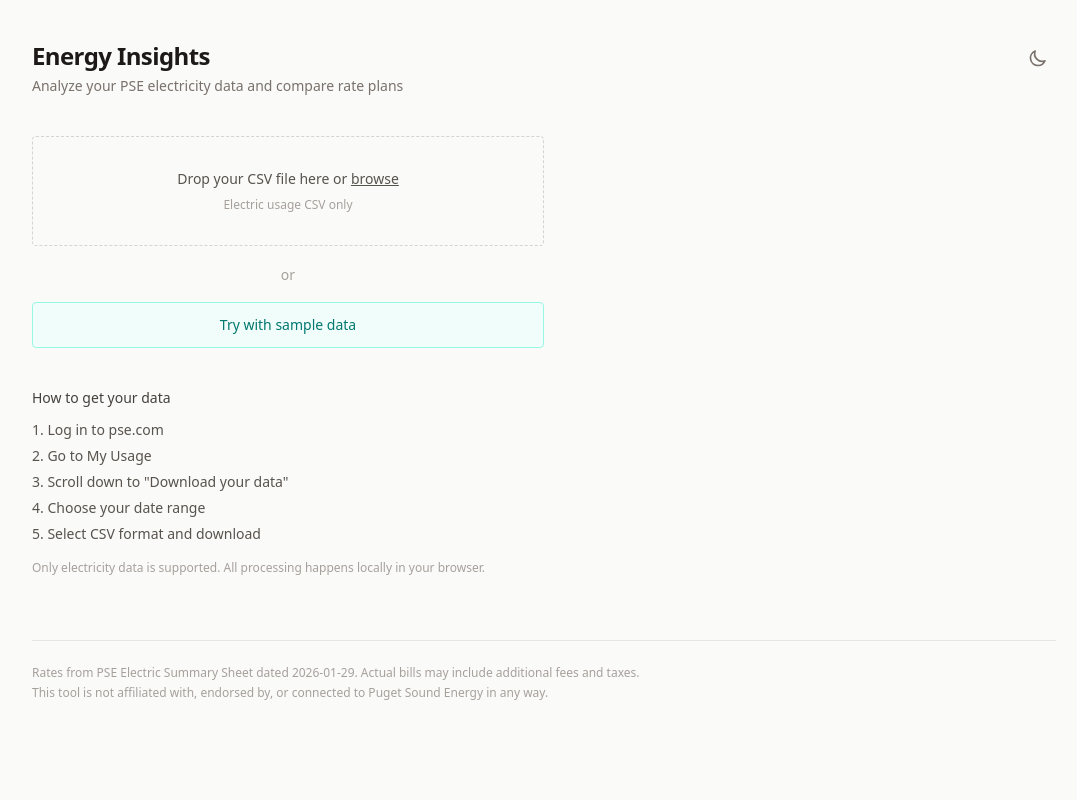
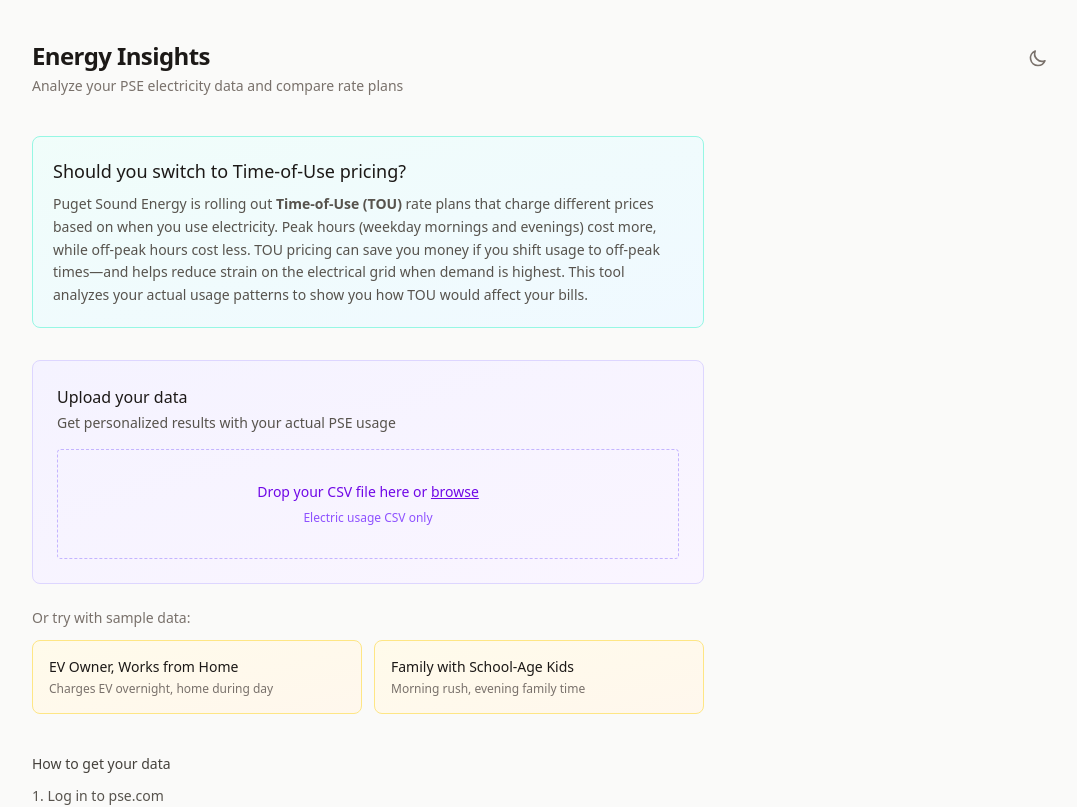
Before and after one commit to adityamandaleeka/energy-insights, a React (Vite) app: page / in a window 1280 px wide. Shown: the top 807 px of the page, without its empty margins (96-1173 px from the left). Built offline with nearby package versions, Linux system fonts and the light colour scheme.

Commit message:
Improve landing page with TOU explainer, demo personas, and better layout

```diff
--- a/src/App.tsx
+++ b/src/App.tsx
@@ -14,13 +14,15 @@
   calculateTotalCosts,
 } from './utils/parser';
 import { RATE_EFFECTIVE_DATE, isWinterMonth } from './utils/rates';
-import { generateDemoData } from './utils/demoData';
+import { generateDemoData, DEMO_PERSONAS } from './utils/demoData';
+import type { DemoPersona } from './utils/demoData';
 
 interface AnalysisData {
   records: UsageRecord[];
   monthlyStats: MonthlyStats[];
   hourlyAverages: HourlyAverage[];
   isDemo?: boolean;
+  demoPersona?: DemoPersona;
   flatCost: number;
   touCost: number;
   touSuperCost: number;
@@ -98,8 +100,8 @@
     }
   };
 
-  const handleDemo = () => {
-    const records = generateDemoData();
+  const handleDemo = (persona: DemoPersona) => {
+    const records = generateDemoData(persona);
     const monthlyStats = calculateMonthlyStats(records);
     const hourlyAverages = calculateHourlyAverages(records);
     const { flatCost, touCost, touSuperCost } = calculateTotalCosts(records);
@@ -132,6 +134,7 @@
       winterPeakUsage,
       summerPeakUsage,
       isDemo: true,
+      demoPersona: persona,
     });
   };
 
@@ -170,19 +173,45 @@
         </header>
 
         {!data ? (
-          <div className="max-w-lg">
-            <FileUpload onFileSelect={handleFileSelect} isLoading={isLoading} />
-
-            <div className="mt-4 text-center">
-              <span className="text-sm text-stone-400 dark:text-stone-500">or</span>
+          <div className="max-w-2xl">
+            {/* Intro blurb */}
+            <div className="mb-8 p-5 bg-gradient-to-br from-teal-50 to-sky-50 dark:from-teal-900/20 dark:to-sky-900/20 border border-teal-200 dark:border-teal-800 rounded-lg">
+              <h2 className="text-lg font-medium text-stone-900 dark:text-stone-100 mb-2">
+                Should you switch to Time-of-Use pricing?
+              </h2>
+              <p className="text-sm text-stone-600 dark:text-stone-400 leading-relaxed">
+                Puget Sound Energy is rolling out <strong>Time-of-Use (TOU)</strong> rate plans that charge different prices based on when you use electricity.
+                Peak hours (weekday mornings and evenings) cost more, while off-peak hours cost less.
+                TOU pricing can save you money if you shift usage to off-peak times—and helps reduce strain on the electrical grid when demand is highest.
+                This tool analyzes your actual usage patterns to show you how TOU would affect your bills.
+              </p>
             </div>
 
+            {/* Upload option - primary */}
+            <div className="p-6 bg-gradient-to-br from-violet-50 to-purple-50 dark:from-violet-900/20 dark:to-purple-900/20 border border-violet-200 dark:border-violet-800 rounded-lg mb-6">
+              <h3 className="font-medium text-stone-900 dark:text-stone-100 mb-1">Upload your data</h3>
+              <p className="text-sm text-stone-600 dark:text-stone-400 mb-4">Get personalized results with your actual PSE usage</p>
+              <FileUpload onFileSelect={handleFileSelect} isLoading={isLoading} />
+            </div>
+
+            {/* Demo options */}
+            <p className="text-sm text-stone-500 dark:text-stone-400 mb-3">Or try with sample data:</p>
+            <div className="grid grid-cols-1 sm:grid-cols-2 gap-3">
               <button
-              onClick={handleDemo}
-              className="mt-4 w-full py-3 px-4 text-sm font-medium text-teal-700 dark:text-teal-300 bg-teal-50 dark:bg-teal-900/30 border border-teal-200 dark:border-teal-800 rounded hover:bg-teal-100 dark:hover:bg-teal-900/50 transition-colors"
+                onClick={() => handleDemo('ev-wfh')}
+                className="p-4 text-left rounded-lg bg-gradient-to-br from-amber-50 to-orange-50 dark:from-amber-900/20 dark:to-orange-900/20 border border-amber-200 dark:border-amber-700 hover:border-amber-400 dark:hover:border-amber-500 transition-colors"
               >
-              Try with sample data
+                <p className="font-medium text-sm text-stone-900 dark:text-stone-100">EV Owner, Works from Home</p>
+                <p className="text-xs text-stone-500 dark:text-stone-400 mt-1">Charges EV overnight, home during day</p>
               </button>
+              <button
+                onClick={() => handleDemo('family')}
+                className="p-4 text-left rounded-lg bg-gradient-to-br from-amber-50 to-orange-50 dark:from-amber-900/20 dark:to-orange-900/20 border border-amber-200 dark:border-amber-700 hover:border-amber-400 dark:hover:border-amber-500 transition-colors"
+              >
+                <p className="font-medium text-sm text-stone-900 dark:text-stone-100">Family with School-Age Kids</p>
+                <p className="text-xs text-stone-500 dark:text-stone-400 mt-1">Morning rush, evening family time</p>
+              </button>
+            </div>
 
             {error && (
               <div className="mt-4 p-3 bg-red-50 dark:bg-red-900/30 border-l-2 border-red-400 text-red-700 dark:text-red-400 text-sm">
@@ -208,15 +237,31 @@
           <div className="space-y-8">
             {data.isDemo && (
               <div className="bg-amber-50 dark:bg-amber-900/30 border border-amber-200 dark:border-amber-800 rounded p-3 flex justify-between items-center">
+                <div>
                   <p className="text-sm text-amber-700 dark:text-amber-300">
-                  Viewing sample data. Upload your own PSE data for accurate results.
+                    Viewing sample: <strong>{DEMO_PERSONAS.find(p => p.id === data.demoPersona)?.name}</strong>
                   </p>
+                  <p className="text-xs text-amber-600 dark:text-amber-400 mt-0.5">
+                    Upload your own PSE data for accurate results
+                  </p>
+                </div>
+                <div className="flex gap-2">
+                  {DEMO_PERSONAS.filter(p => p.id !== data.demoPersona).map(p => (
+                    <button
+                      key={p.id}
+                      onClick={() => handleDemo(p.id)}
+                      className="text-xs text-amber-700 dark:text-amber-300 underline underline-offset-2 hover:text-amber-900 dark:hover:text-amber-100"
+                    >
+                      Try {p.name.split(',')[0]}
+                    </button>
+                  ))}
                   <button
                     onClick={handleReset}
-                  className="text-sm text-amber-700 dark:text-amber-300 underline underline-offset-2 hover:text-amber-900 dark:hover:text-amber-100"
+                    className="text-xs text-amber-700 dark:text-amber-300 underline underline-offset-2 hover:text-amber-900 dark:hover:text-amber-100"
                   >
-                  Upload your data
+                    Upload data
                   </button>
+                </div>
               </div>
             )}
 
--- a/src/components/FileUpload.tsx
+++ b/src/components/FileUpload.tsx
@@ -3,9 +3,10 @@
 interface FileUploadProps {
   onFileSelect: (file: File) => void;
   isLoading: boolean;
+  compact?: boolean;
 }
 
-export function FileUpload({ onFileSelect, isLoading }: FileUploadProps) {
+export function FileUpload({ onFileSelect, isLoading, compact = false }: FileUploadProps) {
   const [isDragging, setIsDragging] = React.useState(false);
 
   const handleDrag = useCallback((e: React.DragEvent) => {
@@ -54,10 +55,11 @@
 
   return (
     <div
-      className={`border border-dashed rounded p-8 transition-colors cursor-pointer
+      className={`border border-dashed rounded transition-colors cursor-pointer
+        ${compact ? 'p-4' : 'p-8'}
         ${isDragging
-          ? 'border-stone-400 bg-stone-100 dark:border-stone-500 dark:bg-stone-800'
-          : 'border-stone-300 dark:border-stone-600 hover:border-stone-400 dark:hover:border-stone-500'
+          ? 'border-violet-400 bg-violet-100 dark:border-violet-500 dark:bg-violet-800/50'
+          : 'border-violet-300 dark:border-violet-600 hover:border-violet-400 dark:hover:border-violet-500'
         }
         ${isLoading ? 'opacity-50 pointer-events-none' : ''}`}
       onDragEnter={handleDragIn}
@@ -76,13 +78,17 @@
 
       <div className="text-center">
         {isLoading ? (
-          <p className="text-sm text-stone-500 dark:text-stone-400">Processing...</p>
+          <p className="text-sm text-violet-500 dark:text-violet-400">Processing...</p>
+        ) : compact ? (
+          <p className="text-sm text-violet-700 dark:text-violet-300">
+            Drop CSV or <span className="underline">browse</span>
+          </p>
         ) : (
           <>
-            <p className="text-sm text-stone-600 dark:text-stone-300">
+            <p className="text-sm text-violet-700 dark:text-violet-300">
               Drop your CSV file here or <span className="underline">browse</span>
             </p>
-            <p className="text-xs text-stone-400 dark:text-stone-500 mt-2">
+            <p className="text-xs text-violet-500 dark:text-violet-400 mt-2">
               Electric usage CSV only
             </p>
           </>
--- a/src/utils/demoData.ts
+++ b/src/utils/demoData.ts
@@ -1,33 +1,43 @@
 import type { UsageRecord } from '../types';
 
-// Generate synthetic demo data for 6 months
-// Pattern: typical residential usage with morning/evening peaks
-export function generateDemoData(): UsageRecord[] {
+export type DemoPersona = 'ev-wfh' | 'family';
+
+export const DEMO_PERSONAS = [
+  {
+    id: 'ev-wfh' as const,
+    name: 'EV Owner, Works from Home',
+    description: 'Charges EV overnight, home during day'
+  },
+  {
+    id: 'family' as const,
+    name: 'Family with School-Age Kids',
+    description: 'Morning rush, evening family time'
+  },
+];
+
+// EV owner who works from home - benefits from TOU
+function generateEvWfhData(): UsageRecord[] {
   const records: UsageRecord[] = [];
   const startDate = new Date('2025-01-01');
   const endDate = new Date('2025-06-30');
 
-  // Base load varies by hour (kWh per 15-min interval)
+  // Pattern: EV charging overnight, WFH with midday usage, low peak usage
   const hourlyPattern = [
-    0.03, 0.02, 0.02, 0.02, 0.02, 0.03, // 0-5am: low overnight
-    0.08, 0.15, 0.12, 0.08,             // 6-9am: morning peak
-    0.04, 0.03, 0.03, 0.03, 0.03, 0.04, // 10am-3pm: daytime low
-    0.06, 0.10, 0.18, 0.15,             // 4-7pm: evening peak
-    0.12, 0.10, 0.08, 0.05,             // 8-11pm: evening decline
+    0.20, 0.25, 0.25, 0.20, 0.15, 0.10, // 0-5am: EV charging overnight
+    0.04, 0.03, 0.03, 0.03,             // 6-9am: light morning (peak hours)
+    0.08, 0.10, 0.12, 0.10, 0.08, 0.06, // 10am-3pm: WFH computer/lights
+    0.04, 0.03, 0.03, 0.03,             // 4-7pm: low evening (peak hours)
+    0.08, 0.12, 0.15, 0.10,             // 8-11pm: evening activity (off-peak)
   ];
 
-  // Seasonal multiplier (higher in winter)
   const getSeasonalMultiplier = (month: number): number => {
-    const multipliers = [1.4, 1.3, 1.1, 0.9, 0.8, 0.85]; // Jan-Jun
+    const multipliers = [1.4, 1.3, 1.1, 0.9, 0.8, 0.85];
     return multipliers[month] || 1;
   };
 
-  // Weekend multiplier (slightly different pattern)
   const getWeekendMultiplier = (dayOfWeek: number, hour: number): number => {
     if (dayOfWeek === 0 || dayOfWeek === 6) {
-      // Weekends: sleep in, more midday usage
-      if (hour >= 6 && hour <= 9) return 0.6; // less morning rush
-      if (hour >= 10 && hour <= 16) return 1.3; // more home during day
+      if (hour >= 10 && hour <= 16) return 1.3;
     }
     return 1;
   };
@@ -43,14 +53,12 @@
       const baseUsage = hourlyPattern[hour];
       const weekendMult = getWeekendMultiplier(dayOfWeek, hour);
 
-      // 4 intervals per hour (15 min each)
       for (let interval = 0; interval < 4; interval++) {
         const minute = interval * 15;
         const startTime = `${hour.toString().padStart(2, '0')}:${minute.toString().padStart(2, '0')}`;
         const endMinute = minute + 14;
         const endTime = `${hour.toString().padStart(2, '0')}:${endMinute.toString().padStart(2, '0')}`;
 
-        // Add some randomness (±30%)
         const randomFactor = 0.7 + Math.random() * 0.6;
         const usage = Math.round(baseUsage * seasonalMult * weekendMult * randomFactor * 100) / 100;
 
@@ -69,3 +77,78 @@
 
   return records;
 }
+
+// Family with school-age kids - typical pattern, may not benefit from TOU
+function generateFamilyData(): UsageRecord[] {
+  const records: UsageRecord[] = [];
+  const startDate = new Date('2025-01-01');
+  const endDate = new Date('2025-06-30');
+
+  // Pattern: morning rush getting kids ready, empty during day, heavy evening
+  const hourlyPattern = [
+    0.02, 0.02, 0.02, 0.02, 0.02, 0.03, // 0-5am: sleeping
+    0.12, 0.18, 0.15, 0.08,             // 6-9am: morning rush (peak!) - showers, breakfast, hairdryers
+    0.03, 0.02, 0.02, 0.02, 0.03, 0.04, // 10am-3pm: empty house
+    0.10, 0.15, 0.20, 0.18,             // 4-7pm: everyone home (peak!) - cooking, homework, TV
+    0.15, 0.12, 0.08, 0.04,             // 8-11pm: winding down
+  ];
+
+  const getSeasonalMultiplier = (month: number): number => {
+    const multipliers = [1.5, 1.4, 1.2, 0.9, 0.8, 0.9]; // higher winter for heating
+    return multipliers[month] || 1;
+  };
+
+  const getWeekendMultiplier = (dayOfWeek: number, hour: number): number => {
+    if (dayOfWeek === 0 || dayOfWeek === 6) {
+      // Weekends: sleep in, busy all day with activities
+      if (hour >= 6 && hour <= 8) return 0.5; // sleep in
+      if (hour >= 9 && hour <= 16) return 1.4; // everyone home
+    }
+    return 1;
+  };
+
+  const currentDate = new Date(startDate);
+  while (currentDate <= endDate) {
+    const month = currentDate.getMonth();
+    const dayOfWeek = currentDate.getDay();
+    const dateStr = currentDate.toISOString().split('T')[0];
+    const seasonalMult = getSeasonalMultiplier(month);
+
+    for (let hour = 0; hour < 24; hour++) {
+      const baseUsage = hourlyPattern[hour];
+      const weekendMult = getWeekendMultiplier(dayOfWeek, hour);
+
+      for (let interval = 0; interval < 4; interval++) {
+        const minute = interval * 15;
+        const startTime = `${hour.toString().padStart(2, '0')}:${minute.toString().padStart(2, '0')}`;
+        const endMinute = minute + 14;
+        const endTime = `${hour.toString().padStart(2, '0')}:${endMinute.toString().padStart(2, '0')}`;
+
+        const randomFactor = 0.7 + Math.random() * 0.6;
+        const usage = Math.round(baseUsage * seasonalMult * weekendMult * randomFactor * 100) / 100;
+
+        records.push({
+          type: 'Electric usage',
+          date: dateStr,
+          startTime,
+          endTime,
+          usage: Math.max(0.01, usage),
+        });
+      }
+    }
+
+    currentDate.setDate(currentDate.getDate() + 1);
+  }
+
+  return records;
+}
+
+export function generateDemoData(persona: DemoPersona = 'ev-wfh'): UsageRecord[] {
+  switch (persona) {
+    case 'family':
+      return generateFamilyData();
+    case 'ev-wfh':
+    default:
+      return generateEvWfhData();
+  }
+}
```
Lines whose indentation alone changed are shown as unchanged.
